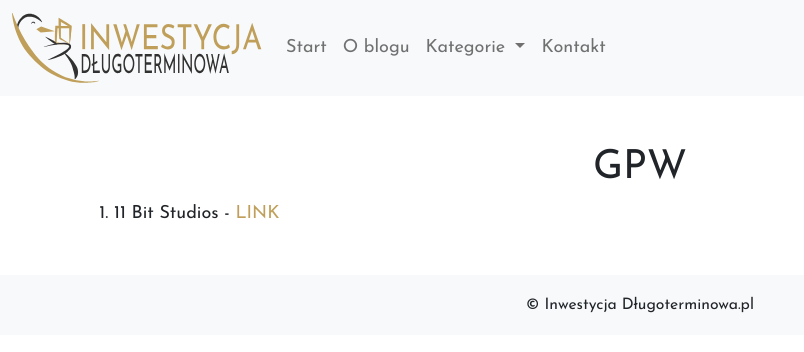
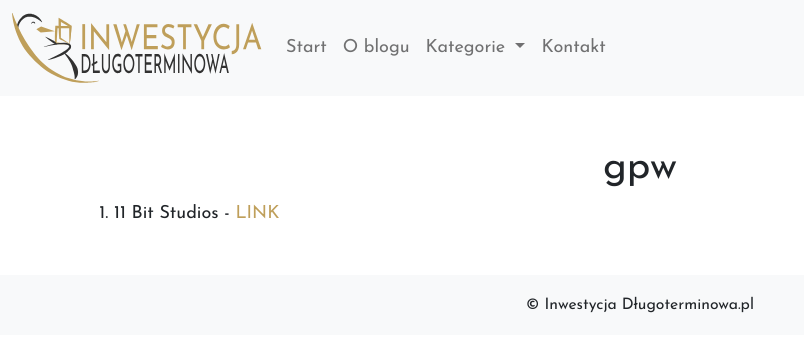
Before and after one commit to Stoockbroker/id-blog, a Jekyll site: the page built from gpw.html, in a window 1280 px wide. Shown: the top 352 px of the page, without its empty margins (0-804 px from the left). Built offline with Jekyll 4.4.1, drawn with Linux system fonts in a browser that asks for light colours.

```diff
--- a/gpw.html
+++ b/gpw.html
@@ -1,5 +1,5 @@
 ---
 layout: category
-category_name: GPW
+category_name: gpw
 permalink: '/gpw/'
 ---
```
